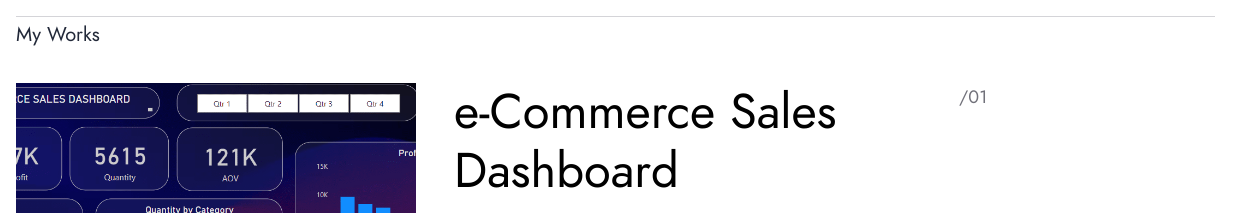
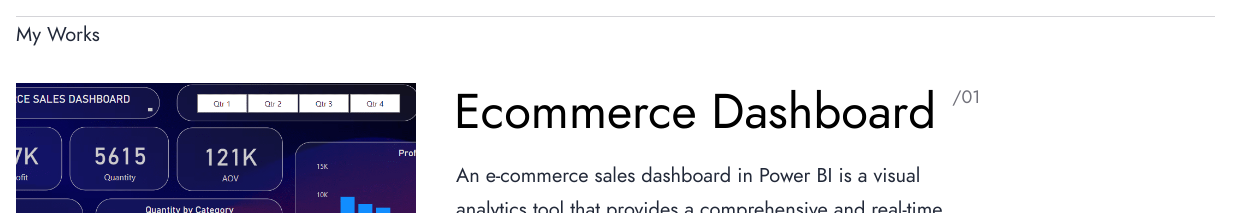
Before and after one commit to nidhish-nayak/nayan, an Astro site: page / in a window 1280 px wide. Shown: the part 514-727 px from the top of the page, 0-1236 px from the left. Built offline with nearby package versions, Linux system fonts and the light colour scheme; Astro itself is replaced by a stand-in of ours.

Commit message:
Updated title of the second project

```diff
--- a/src/content/projects/data-management.md
+++ b/src/content/projects/ecommerce-dashboard.md
@@ -1,17 +1,18 @@
 ---
-title: e-Commerce Sales Dashboard
+title: Ecommerce Dashboard
 description: >-
   An e-commerce sales dashboard in Power BI is a visual analytics tool that
   provides a comprehensive and real-time overview of key performance indicators
   (KPIs) related to online sales activities
-pubDate: '2023-10-23T20:25:38+05:30'
+pubDate: "2023-10-23T20:25:38+05:30"
 image: /compressed.png
 tools:
   - Power BI
   - Excel
   - Power Query Editor
-github: 'https://github.com/nayan-malkhedkar/madhava-dashboard'
+github: "https://github.com/nayan-malkhedkar/madhava-dashboard"
 ---
+
 # e-Commerce Sales Dashboard
 
 An e-commerce sales dashboard in Power BI is a visual analytics tool that provides a comprehensive and real-time overview of key performance indicators (KPIs) related to online sales activities.
```
